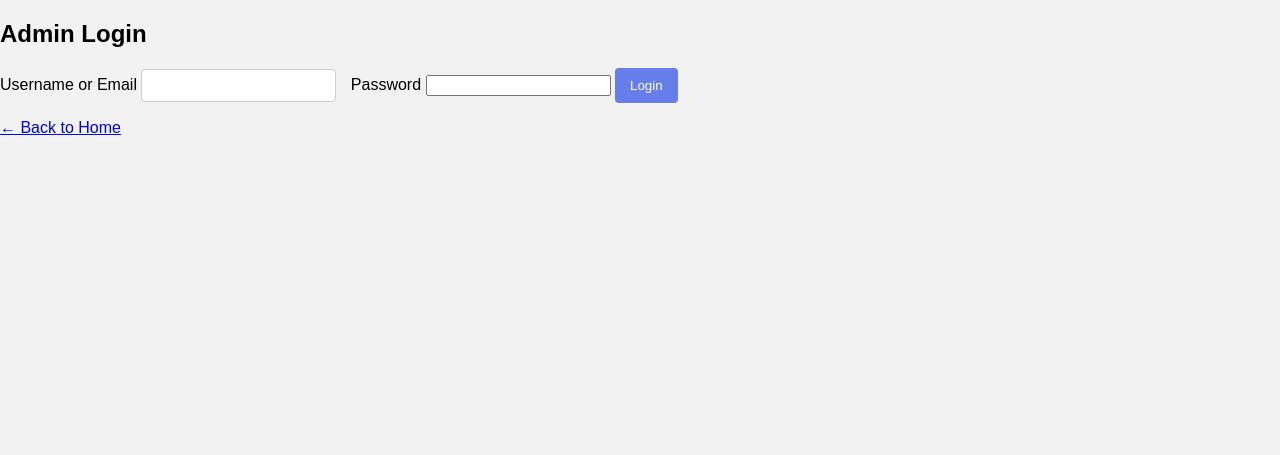
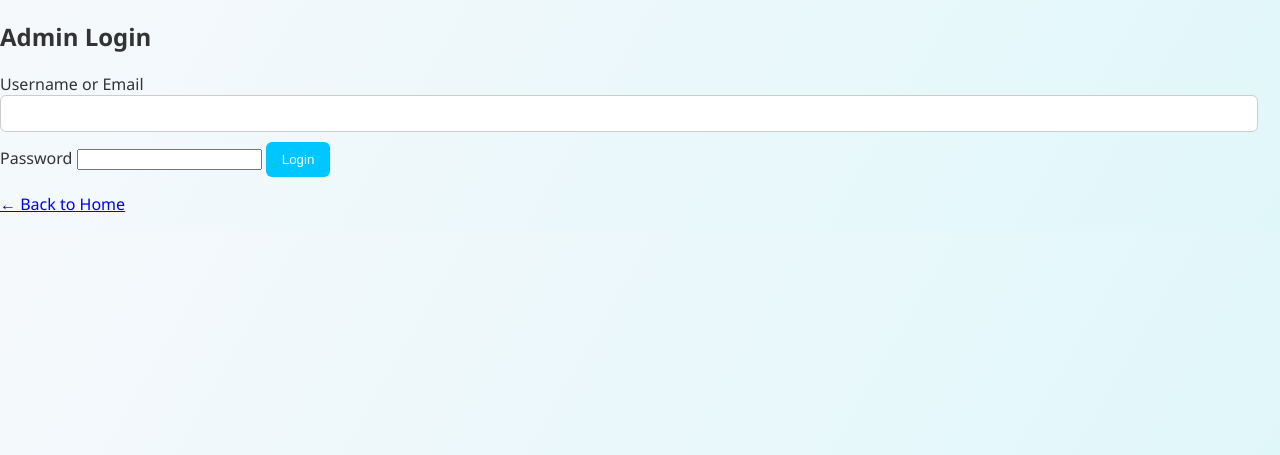
Before and after one commit to benmarshall254/Watchand-earn-app1, a Python web app: template templates/login.html in a window 1280 px wide. Shown: the top 455 px of the page. Run offline with Jinja, Linux system fonts and the light colour scheme; the template is opened without the code that fills it, so the values that code supplies are empty.

Commit message:
Update style.css

```diff
--- a/static/style.css
+++ b/static/style.css
@@ -1,45 +1,91 @@
 body {
-  font-family: Arial, sans-serif;
-  background: #f2f2f2;
+  font-family: 'Segoe UI', sans-serif;
+  background: linear-gradient(120deg, #f6f9fc, #e0f7fa);
   margin: 0;
   padding: 0;
+  color: #333;
 }
 
 header {
-  background: linear-gradient(135deg, #667eea, #764ba2);
+  background: linear-gradient(135deg, #00c6ff, #0072ff);
   color: #fff;
-  padding: 20px;
+  padding: 25px;
   text-align: center;
+  box-shadow: 0 4px 10px rgba(0, 0, 0, 0.1);
+}
+
+header h1 {
+  margin: 0;
+  font-size: 28px;
+  letter-spacing: 1px;
 }
 
 main {
   padding: 20px;
+  max-width: 1000px;
+  margin: auto;
 }
 
 .video-card {
   background: #fff;
-  margin-bottom: 20px;
-  padding: 15px;
-  box-shadow: 0 0 10px rgba(0,0,0,0.05);
+  margin-bottom: 25px;
+  padding: 20px;
+  box-shadow: 0 5px 15px rgba(0,0,0,0.05);
+  border-radius: 12px;
+  transition: transform 0.2s ease, box-shadow 0.2s ease;
+}
+
+.video-card:hover {
+  transform: translateY(-4px);
+  box-shadow: 0 8px 20px rgba(0,0,0,0.1);
+}
+
+.video-card h3 {
+  color: #0072ff;
+  margin-top: 0;
+}
+
+video {
   border-radius: 8px;
+  max-width: 100%;
+  display: block;
+  margin-bottom: 10px;
+}
+
+a.button {
+  display: inline-block;
+  padding: 10px 16px;
+  background: #00c6ff;
+  color: white;
+  text-decoration: none;
+  border-radius: 6px;
+  font-weight: bold;
+  transition: background 0.3s ease;
+}
+
+a.button:hover {
+  background: #0072ff;
 }
 
 button, input[type="submit"] {
-  background: #667eea;
+  background: #00c6ff;
   color: #fff;
   border: none;
-  padding: 10px 15px;
+  padding: 10px 16px;
   cursor: pointer;
-  border-radius: 4px;
+  border-radius: 6px;
+  transition: background 0.3s ease;
 }
 
-button:hover {
-  background: #5a67d8;
+button:hover, input[type="submit"]:hover {
+  background: #0072ff;
 }
 
-form input[type="text"], form input[type="url"] {
-  padding: 8px;
-  margin-right: 10px;
+form input[type="text"], form input[type="url"], form input[type="file"] {
+  padding: 10px;
+  margin-bottom: 10px;
   border: 1px solid #ccc;
-  border-radius: 4px;
+  border-radius: 6px;
+  width: calc(100% - 22px);
+  box-sizing: border-box;
 }
```
